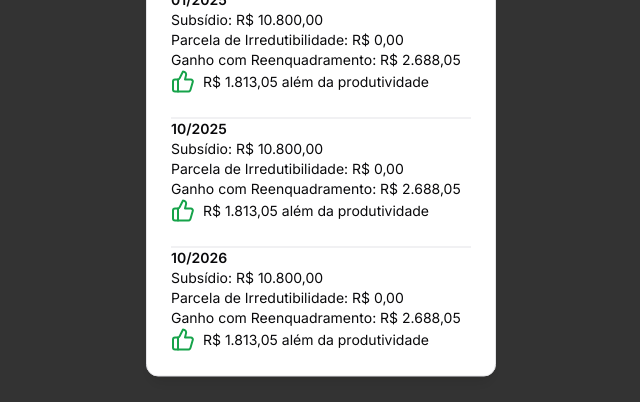
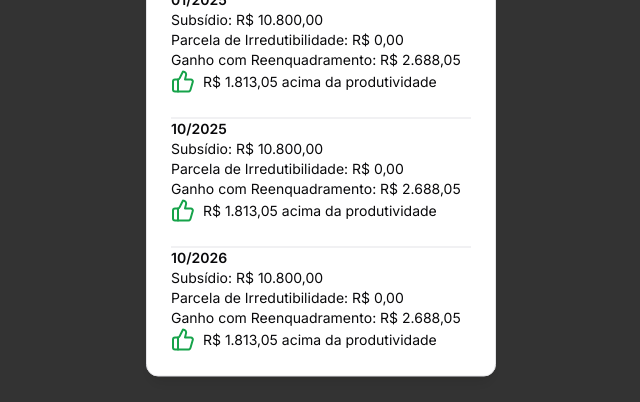
Before and after one commit to flaviomreis/reenquadramento-pgers, a Next.js app: page / in a window 1280 px wide. Both pictures are taken after a click on the button "Simular". Shown: the part 348-750 px from the top of the page, without its empty margins (319-959 px from the left). Built offline with nearby package versions, Linux system fonts and the light colour scheme.

Commit message:
altera advérbios em ganhos ou perdas

```diff
--- a/src/components/app/EmployeeForm.tsx
+++ b/src/components/app/EmployeeForm.tsx
@@ -587,7 +587,7 @@ export function EmployeeForm() {
                     {toLocaleString(
                       item.ganho - simulationResult.produtividade
                     )}{" "}
-                    além da produtividade
+                    acima da produtividade
                   </div>
                 )}
               {simulationResult.produtividade &&
@@ -597,7 +597,7 @@ export function EmployeeForm() {
                     {toLocaleString(
                       simulationResult.produtividade - item.ganho
                     )}{" "}
-                    aquém da produtividade
+                    abaixo da produtividade
                   </div>
                 )}
             </div>
```
